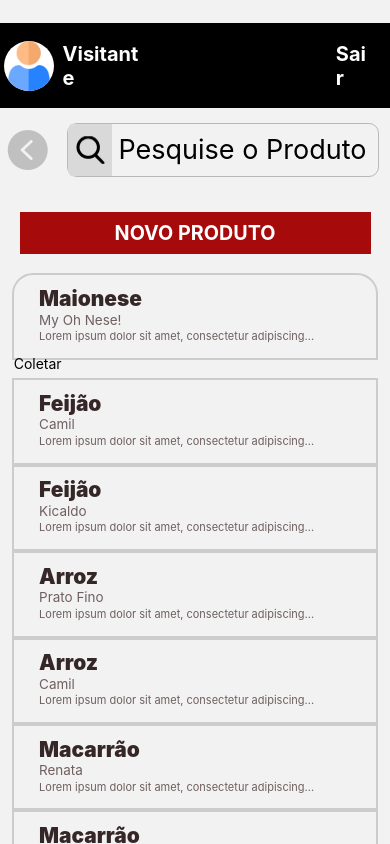
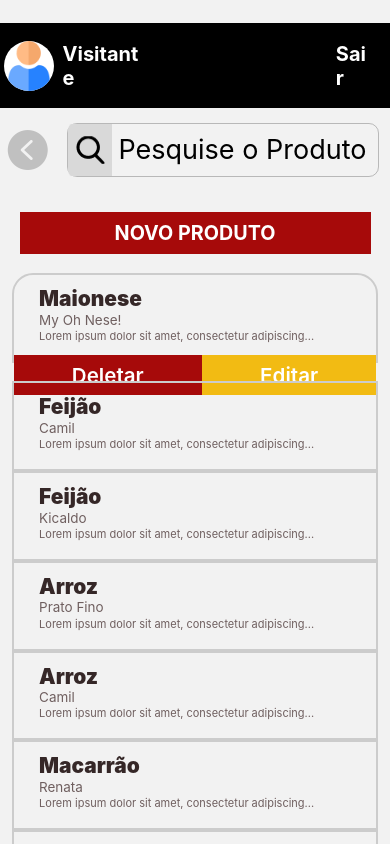
Before and after one commit to FGuerriero/IHC_ColetaDePrecos, a React Native app: screen /Products in a window 390 px wide. Both pictures are taken after a click on the element 195 px from the left and 315 px from the top of the page. Built offline with nearby package versions, Linux system fonts and the light colour scheme.

Commit message:
ProductCRUD 90%

```diff
--- a/App.js
+++ b/App.js
@@ -12,6 +12,7 @@ import Products from './src/Components/Manager/Manager Options/Products';
 import Stores from './src/Components/Manager/Manager Options/Stores';
 import Devices from './src/Components/Manager/Manager Options/Devices'
 import Users from './src/Components/Manager/Manager Options/Users';
+import ProductsCRUD from './src/Components/Manager/Manager Options/CRUDs/ProductsCRUD';
 
 export default function App() {
   // const [loginValidation, setLoginValidation] = useState(false)
@@ -27,6 +28,7 @@ export default function App() {
         <Stack.Screen name="CheckList" component={CheckList} />
         <Stack.Screen name="Manager" component={Manager} />
           <Stack.Screen name="Products" component={Products} />
+            <Stack.Screen name='ProductsCRUD' component={ProductsCRUD} />
           <Stack.Screen name="Stores" component={Stores} />
           <Stack.Screen name="Devices" component={Devices} />
           <Stack.Screen name="Users" component={Users} />
--- /dev/null
+++ b/src/Components/Manager/Manager Options/CRUDs/ProductsCRUD.js
@@ -0,0 +1,134 @@
+import React, {useEffect, useState} from 'react';
+import { Text, StyleSheet, View, TextInput, Modal, Pressable } from 'react-native';
+import { AntDesign } from '@expo/vector-icons';
+import { Picker } from '@react-native-picker/picker'
+import Header from '../../../Header/Header';
+
+const BRANDS = ['Camil', 'Kicaldo', 'Prato Fino', 'Dona Benta', 'Renata', 'Parmalate', 'My Oh Nese!']
+
+function ProductsCRUD({route, navigation}) {
+    const [productName, setProductName] = useState(null)
+    const [productBrand, setProductBrand] = useState(null)
+    const [productDescription, setProductDescription] = useState(null)
+
+    useEffect(() => {
+        if(route.params){
+            setProductName(route.params.productType)
+            setProductBrand(route.params.productBrand)
+            setProductDescription(route.params.productDescription)
+        }
+    }, [])
+
+    return(
+        <View style={styles.container}>
+            <Header />
+            <View style={styles.btnBackContainer}>
+                <Pressable style={styles.backButton} onPress={() => navigation.goBack()}>
+                    <AntDesign name="leftcircle" size={40} color='#80808070' />
+                </Pressable>
+            </View>
+            <View style={styles.bodyContainer}>
+                <TextInput
+                    style={styles.inputText}
+                    placeholder={'Nome do Produto'}
+                    value={productName}
+                    onChangeText={ text => setProductName(text)}
+                />
+                <View style={styles.pickerContainer}>
+                    <Picker
+                        selectedValue={productBrand}
+                        onValueChange={newValue => setProductBrand(newValue)}
+                        style={styles.picker}
+                    >
+                        <Picker.Item label='Selecione Produto' value={null} key={0}/>
+                        {
+                            BRANDS.map((item, index) => {
+                                return (
+                                    <Picker.Item label={item} value={item} key={index+1} />
+                                )
+                            })
+                        }
+                    </Picker>
+                </View>
+                <TextInput
+                    style={styles.inputTextDescription}
+                    placeholder={'Descrição do Produto'}
+                    onChangeText={ text => setProductName(text)}
+                    value={productDescription}
+                    multiline={true}
+                />
+                <Pressable style={styles.btnGravar}>
+                    <Text style={styles.txtBtnGravar}>GRAVAR</Text>
+                </Pressable>
+            </View>
+        </View>
+    )
+}
+
+export default ProductsCRUD;
+
+const styles = StyleSheet.create({
+    container: {
+        flex: 1,
+    },
+    btnBackContainer: {
+        height: '10%',
+        flexDirection: 'row',
+        alignItems: 'center'
+    },
+    backButton: {
+        elevation: 3,
+        marginLeft: '2%'
+    },
+    bodyContainer: {
+        flex: 1,
+        alignItems: 'center',
+        justifyContent: 'center',
+        marginHorizontal: '3%'
+    },
+    inputText: {
+        //height: '100%',
+        width: '100%',
+        fontSize: 27,
+        marginLeft: '2%',
+        borderColor: '#868686',
+        borderWidth: 2,
+        borderRadius: 9.5,
+        flex: .1
+    },
+    inputTextDescription: {
+        width: '100%',
+        fontSize: 27,
+        marginLeft: '2%',
+        borderColor: '#868686',
+        borderWidth: 2,
+        borderRadius: 9.5,
+        flex: .45
+    },
+    pickerContainer: {
+        height: '10%',
+        borderColor: '#868686',
+        borderWidth: 2,
+        width:'100%',
+        borderRadius: 9.5,
+        marginVertical: '10%'
+    },
+    picker: {
+        fontSize: 30,
+    },
+    btnGravar: {
+        backgroundColor: '#A60A0A',
+        margin: '5%',
+        height: '5%',
+        justifyContent: 'center',
+        flex: 0.1,
+        width: '100%',
+        marginTop: '30%'
+    },
+    txtBtnGravar: {
+        fontSize: 19.76,
+        fontWeight: '700',
+        alignSelf: 'center',
+        color: '#fff'
+    }
+})
--- a/src/Components/Manager/Manager Options/Products.js
+++ b/src/Components/Manager/Manager Options/Products.js
@@ -1,5 +1,5 @@
 import React, {useState} from 'react';
-import { Text, StyleSheet, TouchableOpacity, View, Image, ScrollView, TextInput } from 'react-native';
+import { Text, StyleSheet, TouchableOpacity, View, Image, ScrollView, TextInput, Modal, Pressable } from 'react-native';
 import { AntDesign } from '@expo/vector-icons';
 
 import Header from '../../Header/Header';
@@ -39,12 +39,45 @@ const productsList = [
 function Products({navigation}) {
     const [listItems, setListItems] = useState(productsList)
     const [currentIndex, setCurrentIndex] = useState(null)
-    const [clearModalVisible, setClearModalVisible] = useState(false)
+    const [deleteModalVisible, setDeleteModalVisible] = useState(false)
 
 
     return (
 
         <View style={styles.container}>
+            <Modal
+                animationType="slide"
+                transparent={true}
+                visible={deleteModalVisible}
+                onRequestClose={() => {
+                  Alert.alert("Modal has been closed.");
+                  setDeleteModalVisible(!deleteModalVisible);
+                }}
+            >
+                <View style={styles.centeredView}>
+                    <View style={styles.modalView}>
+                        <Text style={styles.modalText}>Deseja realmente limpar os dados Coletados?:</Text>
+                        <Text style={styles.modalProductText}>{currentIndex ? productsList[currentIndex].productType : undefined}, {currentIndex ? productsList[currentIndex].productBrand : undefined} </Text>
+                        <View style={styles.modalButtonsContainer}>
+                            <Pressable
+                                style={[styles.button, styles.buttonConfirm]}
+                                onPress={() => {
+                                    // --------------- Handle Request to BackEnd
+                                    setDeleteModalVisible(!deleteModalVisible)
+                                }}
+                                >
+                                <Text style={styles.modalButtonTextStyle}>Limpar</Text>
+                            </Pressable>
+                            <Pressable
+                                style={[styles.button, styles.buttonCancel]}
+                                onPress={() => setDeleteModalVisible(!deleteModalVisible)}
+                                >
+                                <Text style={styles.modalButtonTextStyle}>Cancelar</Text>
+                            </Pressable>
+                        </View>
+                    </View>
+                </View>
+            </Modal>
             <Header />
             <View style={styles.backSearch}>
                 <TouchableOpacity style={styles.backButton} onPress={() => navigation.goBack()}>
@@ -68,7 +101,7 @@ function Products({navigation}) {
                     />
                 </View>
             </View>
-            <TouchableOpacity style={styles.btnNovoProduto}>
+            <TouchableOpacity style={styles.btnNovoProduto} onPress={ () => navigation.push('ProductsCRUD')}>
                 <Text style={styles.txtNovoProduto}>NOVO PRODUTO</Text>
             </TouchableOpacity>
             <ScrollView style={styles.scrollContainer}>
@@ -108,23 +141,14 @@ function Products({navigation}) {
                                 </TouchableOpacity>
                                 {
                                     index === currentIndex ?
-                                        item.collected ?
                                             <View style={styles.itemButtons}>
-                                                <TouchableOpacity style={styles.clearButton} onPress={() => setClearModalVisible(!clearModalVisible)}>
-                                                    <Text style={styles.textButton}>Limpar</Text>
+                                                <TouchableOpacity style={styles.deleteButton} onPress={() => setDeleteModalVisible(!deleteModalVisible)}>
+                                                    <Text style={styles.textButton}>Deletar</Text>
                                                 </TouchableOpacity>
                                                 <TouchableOpacity style={styles.editButton} onPress={() => {
-                                                    navigation.push('SendPic', item)
+                                                    navigation.push('ProductsCRUD', item)
                                                 }}>
                                                     <Text style={styles.textButton}>Editar</Text>
-                                                </TouchableOpacity>
-                                            </View>
-                                        :
-                                            <View style={styles.itemButtons}>
-                                                <TouchableOpacity style={styles.collectButton} onPress={() => {
-                                                    navigation.push('SendPic', item)
-                                                }}>
-                                                    <Text style={styles.textButton}>Coletar</Text>
                                                 </TouchableOpacity>
                                             </View>
                                     :
@@ -222,5 +246,89 @@ const styles = StyleSheet.create({
         fontWeight: '700',
         alignSelf: 'center',
         color: '#fff'
-    }
+    },
+    itemButtons: {
+        flexDirection: 'row',
+        overflow: 'hidden',
+        alignItems: 'center',
+        justifyContent: 'center',
+        height: 40
+    },
+    deleteButton: {
+        backgroundColor: '#A60A0A',
+        flexGrow: 1,
+        alignItems: 'center',
+        justifyContent: 'center',
+        height: 40
+    },
+    editButton: {
+        backgroundColor: '#F2BB13',
+        flexGrow: 1,
+        alignItems: 'center',
+        justifyContent: 'center',
+        height: 40
+    },
+    textButton: {
+        color: '#fff',
+        fontSize: 20.58,
+        fontWeight: '600'
+    },
+    centeredView: {
+        flex: 1,
+        justifyContent: "center",
+        alignItems: "center",
+        marginTop: 22
+      },
+      modalView: {
+        margin: 20,
+        backgroundColor: "white",
+        borderRadius: 20,
+        padding: 35,
+        alignItems: "center",
+        shadowColor: "#000",
+        shadowOffset: {
+          width: 0,
+          height: 2
+        },
+      },
+      modalText: {
+        marginBottom: 15,
+        textAlign: "center",
+        color: '#352727',
+        fontWeight: '400',
+        fontSize: 21
+      },
+      modalProductText: {
+        marginBottom: 15,
+        textAlign: "center",
+        color: '#352727',
+        fontWeight: 'bold',
+        fontSize: 21
+      },
+      buttonConfirm: {
+        backgroundColor: "#A60A0A",
+      },
+      buttonCancel: {
+        backgroundColor: "#4FAE2D",
+      },
+      modalButtonTextStyle: {
+        color: "white",
+        fontWeight: "bold",
+        textAlign: "center",
+        fontSize: 21,
+        fontWeight: '700',
+        marginHorizontal: 15
+      },
+      button: {
+        borderRadius: 20,
+        padding: 10,
+        elevation: 2
+      },
+      modalButtonsContainer: {
+        flexDirection: 'row',
+        // borderColor: '#000',
+        // borderWidth: 2,
+        width: 280,
+        justifyContent: 'space-between'
+      }
 })
```
